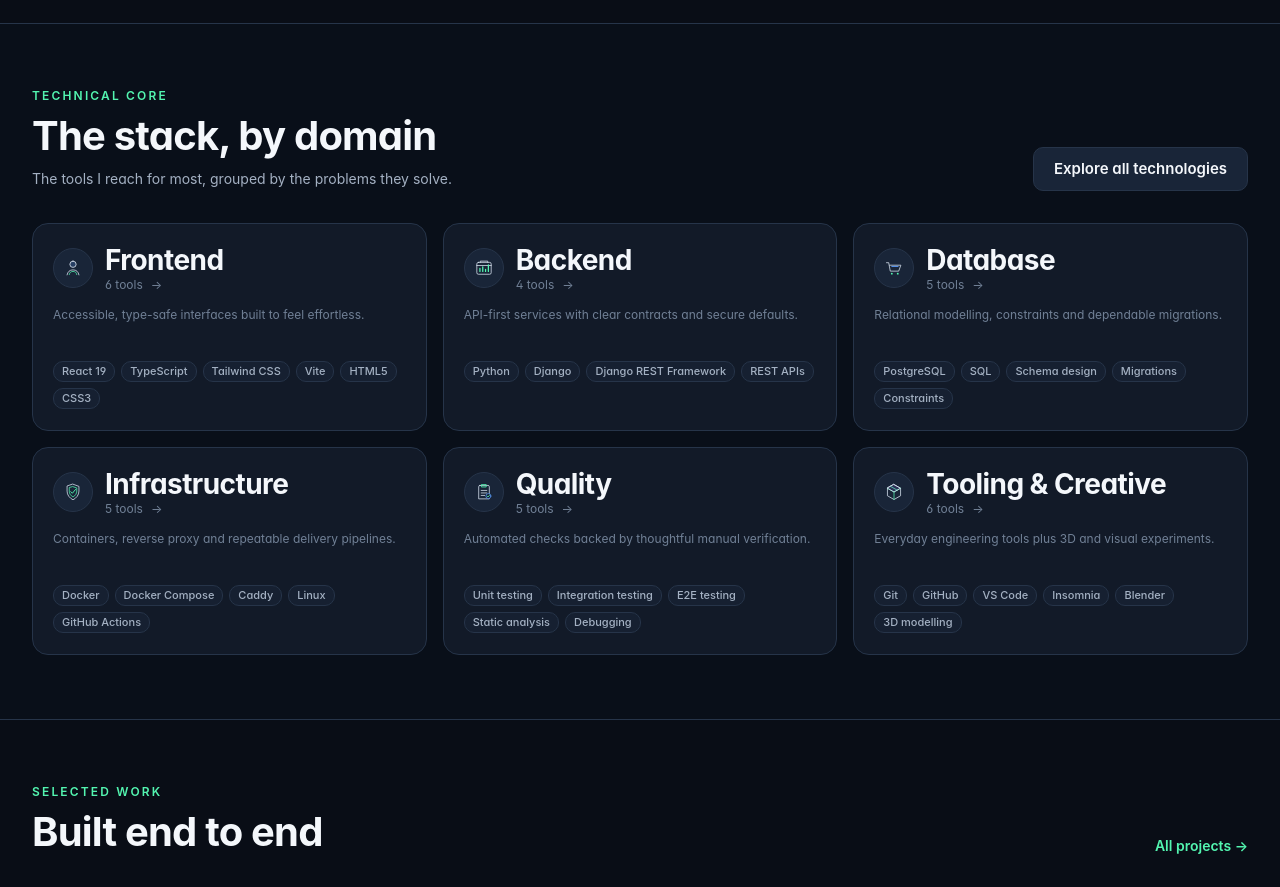
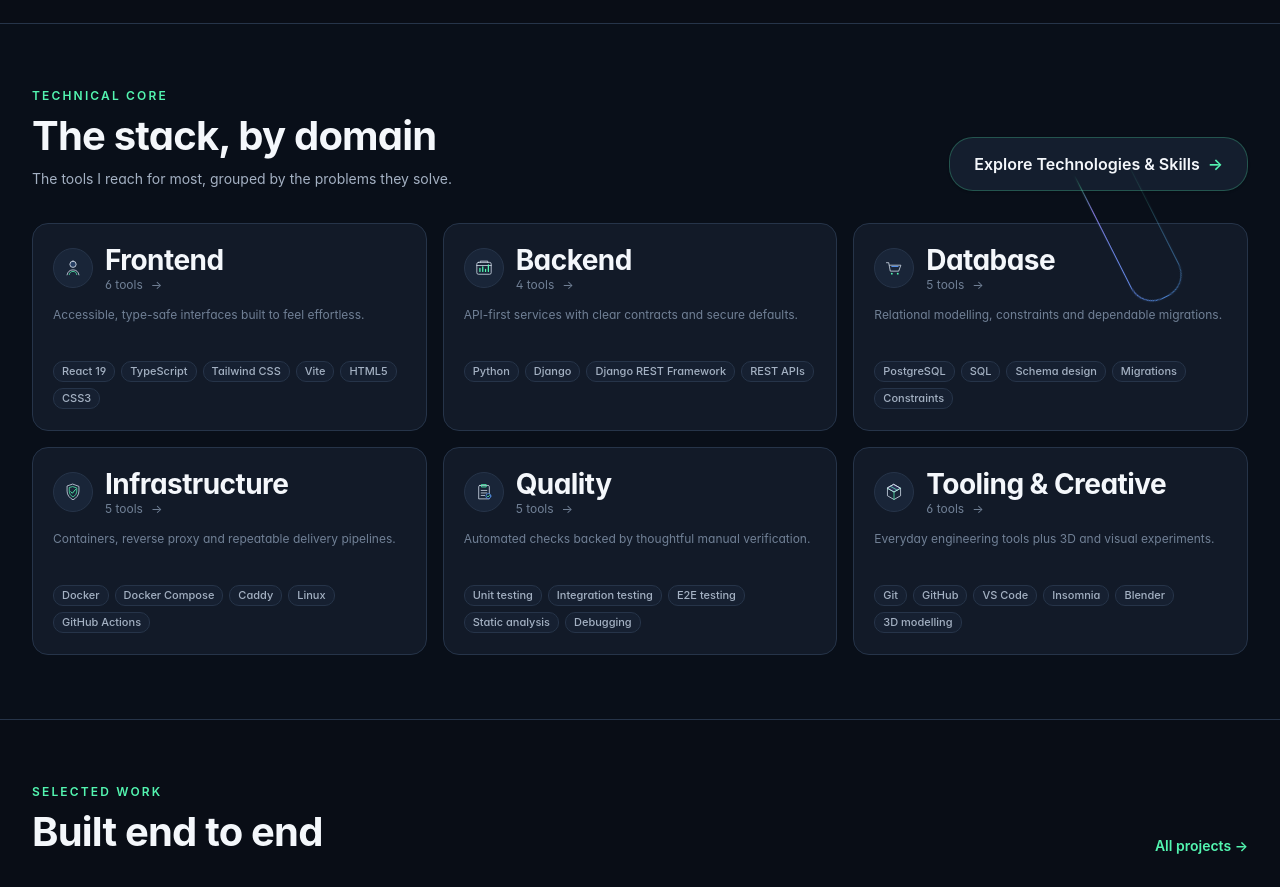
Before and after one commit to karlin-ux/Karlin_ux.., a React (Vite) app in the folder Frontend/: page / in a window 1280 px wide. Shown: the part 1220-2107 px from the top of the page. Built offline with nearby package versions, Linux system fonts and the light colour scheme; no server answers; a web font is replaced by a local one.

Commit message:
design: enhance contact and technology call-to-action effects (phase D)

```diff
--- a/Frontend/src/index.css
+++ b/Frontend/src/index.css
@@ -522,3 +522,104 @@ input[type="time"]::-webkit-calendar-picker-indicator:hover {
   background: var(--accent-soft);
   color: var(--accent);
 }
+
+/* ============================================
+   NEON PERIMETER BORDER (Phase D)
+   A refined glow that travels around the border.
+   ============================================ */
+@keyframes neon-perimeter-spin {
+  to {
+    transform: rotate(360deg);
+  }
+}
+
+.neon-perimeter {
+  position: relative;
+  isolation: isolate;
+}
+
+.neon-perimeter::before {
+  content: "";
+  position: absolute;
+  inset: -1px;
+  border-radius: inherit;
+  padding: 1px;
+  background: conic-gradient(
+    from 0deg,
+    transparent 0%,
+    transparent 55%,
+    rgba(83, 245, 176, 0.15) 68%,
+    rgba(92, 157, 255, 0.95) 76%,
+    rgba(155, 133, 255, 0.95) 84%,
+    rgba(83, 245, 176, 0.35) 92%,
+    transparent 100%
+  );
+  -webkit-mask:
+    linear-gradient(#000 0 0) content-box,
+    linear-gradient(#000 0 0);
+  -webkit-mask-composite: xor;
+  mask:
+    linear-gradient(#000 0 0) content-box,
+    linear-gradient(#000 0 0);
+  mask-composite: exclude;
+  animation: neon-perimeter-spin 9s linear infinite;
+  pointer-events: none;
+  z-index: -1;
+  opacity: 0.9;
+}
+
+.neon-perimeter::after {
+  content: "";
+  position: absolute;
+  inset: -2px;
+  border-radius: inherit;
+  padding: 2px;
+  background: conic-gradient(
+    from 0deg,
+    transparent 0%,
+    transparent 60%,
+    rgba(92, 157, 255, 0.12) 78%,
+    rgba(83, 245, 176, 0.18) 86%,
+    transparent 100%
+  );
+  -webkit-mask:
+    linear-gradient(#000 0 0) content-box,
+    linear-gradient(#000 0 0);
+  -webkit-mask-composite: xor;
+  mask:
+    linear-gradient(#000 0 0) content-box,
+    linear-gradient(#000 0 0);
+  mask-composite: exclude;
+  animation: neon-perimeter-spin 9s linear infinite;
+  filter: blur(6px);
+  pointer-events: none;
+  z-index: -2;
+  opacity: 0.75;
+}
+
+.light .neon-perimeter::before {
+  opacity: 0.75;
+}
+
+.light .neon-perimeter::after {
+  opacity: 0.55;
+}
+
+@media (prefers-reduced-motion: reduce) {
+  .neon-perimeter::before,
+  .neon-perimeter::after {
+    animation: none;
+  }
+  .neon-perimeter::before {
+    background: linear-gradient(
+      135deg,
+      rgba(83, 245, 176, 0.45),
+      rgba(92, 157, 255, 0.45),
+      rgba(155, 133, 255, 0.35)
+    );
+    opacity: 0.7;
+  }
+  .neon-perimeter::after {
+    opacity: 0.35;
+  }
+}
--- a/Frontend/src/pages/Contact.tsx
+++ b/Frontend/src/pages/Contact.tsx
@@ -29,19 +29,19 @@ export default function Contact() {
         </p>
       </section>
 
-      <div className="card p-8">
+      <div className="neon-perimeter card relative overflow-hidden rounded-[var(--radius-lg)] border-[var(--border-strong)] bg-[var(--bg-elevated)]/90 p-8 shadow-lg backdrop-blur-sm">
         {status === 'success' && (
-          <div className="mb-6 p-4 rounded-lg bg-[var(--success-soft)] border border-[var(--success)]/20 text-[var(--success)]">
+          <div className="mb-6 p-4 rounded-lg bg-[var(--success-soft)] border border-[var(--success)]/20 text-[var(--success)]" role="status">
             Message sent successfully! I'll get back to you soon.
           </div>
         )}
         {status === 'error' && (
-          <div className="mb-6 p-4 rounded-lg bg-[var(--error-soft)] border border-[var(--error)]/20 text-[var(--error)]">
+          <div className="mb-6 p-4 rounded-lg bg-[var(--error-soft)] border border-[var(--error)]/20 text-[var(--error)]" role="alert">
             {error}
           </div>
         )}
 
-        <form onSubmit={submit} className="space-y-4">
+        <form onSubmit={submit} className="space-y-4" noValidate={false}>
           <div className="grid md:grid-cols-2 gap-4">
             <div>
               <label className="block text-sm font-medium mb-1.5 text-[var(--text-secondary)]">Name</label>
--- a/Frontend/src/pages/Home.tsx
+++ b/Frontend/src/pages/Home.tsx
@@ -277,8 +277,12 @@ export default function Home() {
                 The tools I reach for most, grouped by the problems they solve.
               </p>
             </div>
-            <Link to="/technologies" className="btn btn-secondary self-start text-sm sm:self-auto">
-              Explore all technologies
+            <Link
+              to="/technologies"
+              className="neon-perimeter inline-flex items-center justify-center self-start rounded-xl border border-[var(--accent)]/25 bg-[var(--bg-elevated)] px-5 py-3 text-sm font-semibold text-[var(--text)] shadow-sm transition-transform duration-200 hover:-translate-y-0.5 hover:text-[var(--accent)] focus-visible:outline-none focus-visible:ring-2 focus-visible:ring-[var(--accent)]/40 sm:self-auto sm:px-6 sm:py-3.5 sm:text-base"
+            >
+              Explore Technologies &amp; Skills
+              <span aria-hidden="true" className="ml-2 text-[var(--accent)]">→</span>
             </Link>
           </div>
 
```
